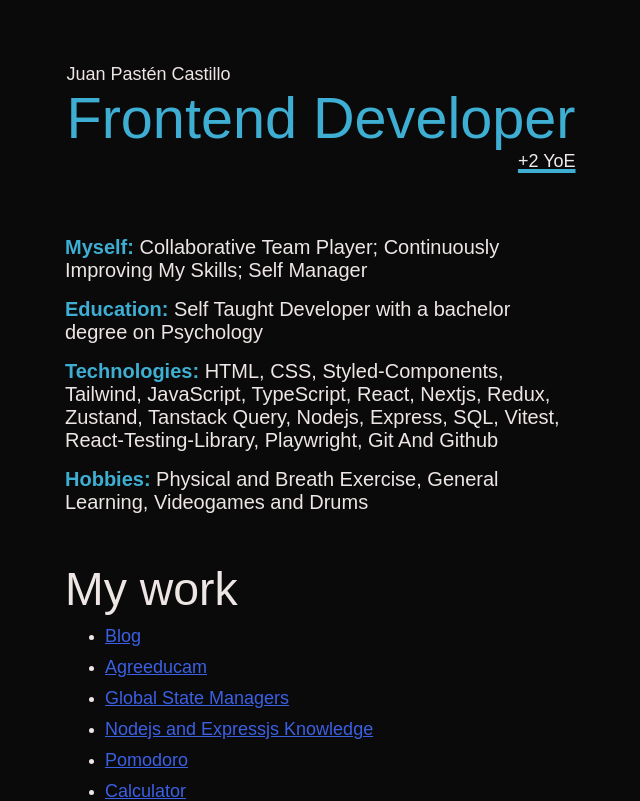
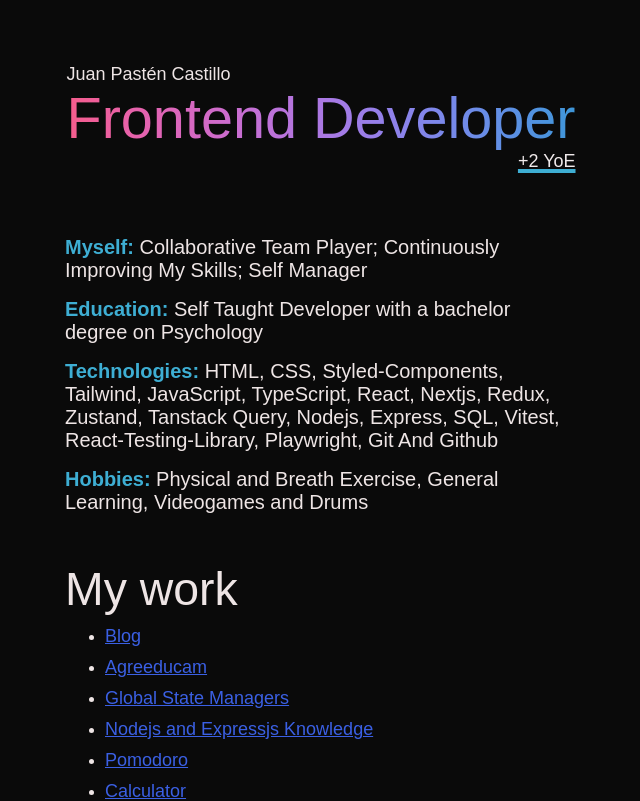
Before and after one commit to JuanPastenCastillo/jmpc-portfolio, a Next.js app: page / in a window 1280 px wide. Shown: the top 801 px of the page, without its empty margins (304-944 px from the left). Built offline with nearby package versions, Linux system fonts and the light colour scheme.

Commit message:
Added - Text with animated gradient

```diff
--- /dev/null
+++ b/components/ui/css-reusable/gradient.module.css
@@ -0,0 +1,30 @@
+@property --＠color-0 {
+  syntax: "<color>";
+  inherits: false;
+  initial-value: hsl(4.4, 82%, 67.3%);
+}
+
+@property --＠color-1 {
+  syntax: "<color>";
+  inherits: false;
+  initial-value: hsl(194.9, 62.9%, 53.5%);
+}
+
+@keyframes gradient-change {
+  to {
+    --＠color-0: hsl(310 100% 59%);
+    --＠color-1: hsl(226.9, 75.8%, 56.3%);
+  }
+}
+
+.gradientText {
+  animation: gradient-change 3.3s linear infinite alternate;
+
+  background: linear-gradient(to right in oklch, var(--＠color-0), var(--＠color-1));
+
+  -webkit-background-clip: text;
+  -webkit-text-fill-color: transparent;
+
+  background-clip: text;
+  color: transparent;
+}
--- a/pages/index.tsx
+++ b/pages/index.tsx
@@ -1,3 +1,4 @@
+import styles from "@/components/ui/css-reusable/gradient.module.css"
 import Head from "next/head"
 import { HomeWrapper } from "./home-wrapper"
 
@@ -20,7 +21,7 @@ export default function Home() {
         <header>
           <span>Juan Pastén Castillo</span>
           <h1>
-            <span>Frontend Developer</span> <span>+2 YoE</span>
+            <span className={styles.gradientText}>Frontend Developer</span> <span>+2 YoE</span>
           </h1>
         </header>
 
--- a/styles/global.ts
+++ b/styles/global.ts
@@ -28,8 +28,6 @@ export const GlobalStyle = createGlobalStyle`
   --color-10: #E7F5F9;
   --color-11: #CCAFE1;
   --color-12: #3B60E4;
-
-
 }
 
 * {
```
Also changed, not shown: components/gradient.tsx (deleted).
